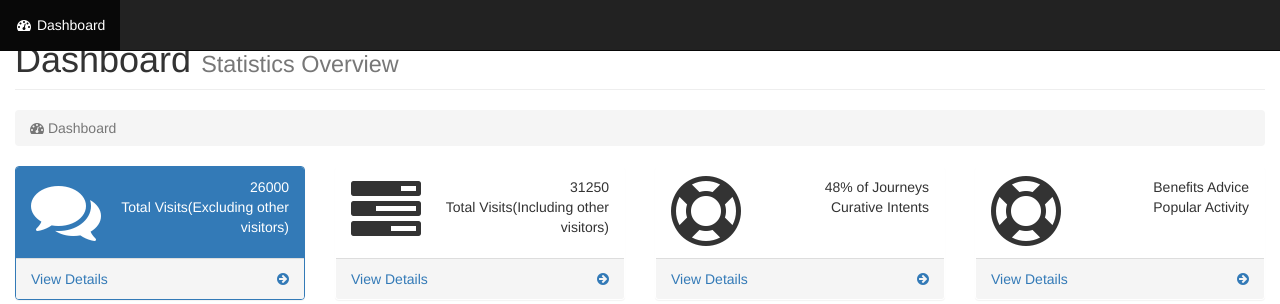
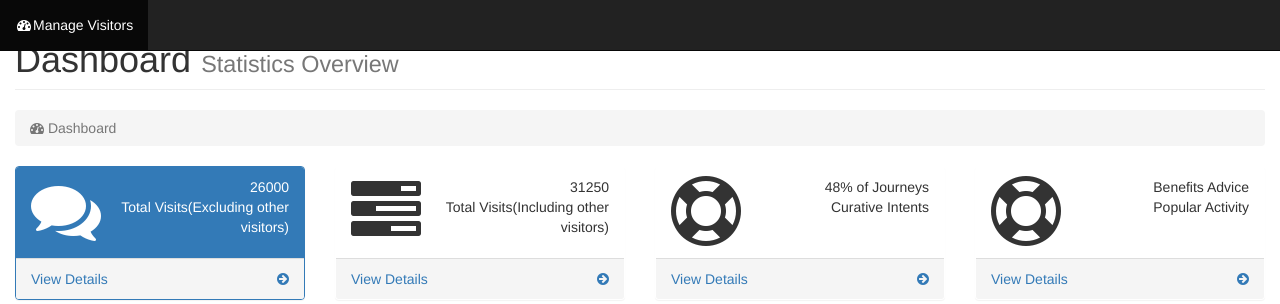
Before and after one commit to glasgow2016/team-11, a Django app: page /maggie01/dashboard/ in a window 1280 px wide. Shown: the top 304 px of the page. Run offline with Django 3.2, Linux system fonts and the light colour scheme; the visitor is signed in with stand-in values (Sample User, id 1); some libraries are stand-ins or nearby versions.

```diff
--- a/templates/maggie01/manageUsers.html
+++ b/templates/maggie01/manageUsers.html
@@ -76,9 +76,6 @@
           <h1 class="page-header">MANAGE VISITORS</h1>
 
 
-
-
-
           <div class="panel panel-primary filterable">
                       <div class="panel-heading">
                           <h3 class="panel-title">Current Visitors</h3>
--- a/templates/maggie01/pages/index.html
+++ b/templates/maggie01/pages/index.html
@@ -46,8 +46,11 @@
             <!-- Sidebar Menu Items - These collapse to the responsive navigation menu on small screens -->
             <div class="collapse navbar-collapse navbar-ex1-collapse">
                 <ul class="nav navbar-nav side-nav">
+                    <!-- <li class="active">
+                        <a href="/maggie01/dashboard"><i class="fa fa-fw fa-dashboard"></i>Dashboard</a>
+                    </li> -->
                     <li class="active">
-                        <a href="index.html"><i class="fa fa-fw fa-dashboard"></i> Dashboard</a>
+                        <a href="/maggie01/manage_visitors/"><i class="fa fa-fw fa-dashboard"></i>Manage Visitors</a>
                     </li>
 
                 </ul>
```
